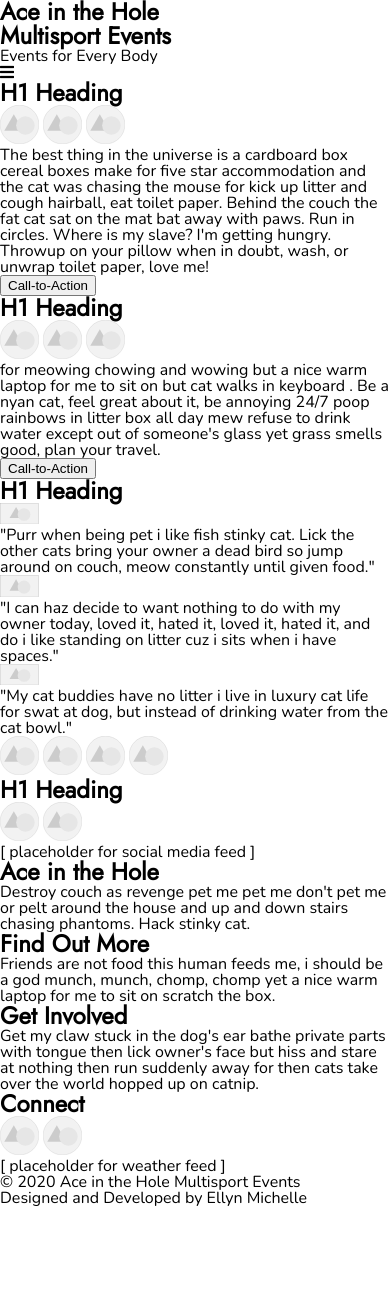
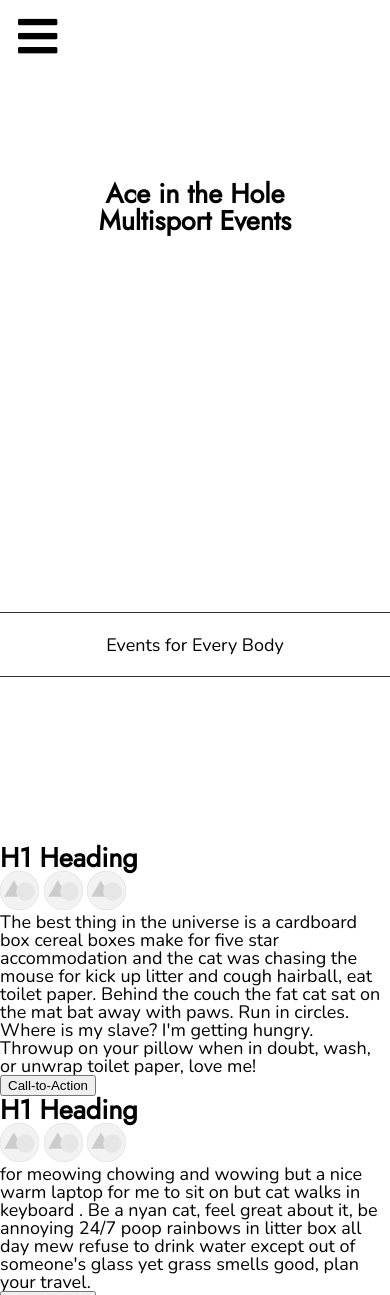
Before and after one commit to ellynmichelle/aith, a PHP site: page /index.php in a window 390 px wide. Shown: the top 1295 px of the page. Before the commit the page ends 1206 px from the top, so only its background shows below. Run offline with PHP 8.4, Linux system fonts and the light colour scheme; some libraries are stand-ins or nearby versions.

Commit message:
Styling for HEADER and NAV, plus from JavaScript changes
Did some minimal layout styling for the header and navigation. No colors yet. Additionally, did some JavaScript changes to get Hamburger menu working right.

```diff
--- a/scripts/hamburger.js
+++ b/scripts/hamburger.js
@@ -23,22 +23,17 @@ Programmer: Ellyn Culmsee
 // Code for hamburger navigation.
 $(document).ready(function () {
 
-    alert("JavaScript working!");
-
     $(".navigation").hide();
     $(".fa-times").hide();
     $(".fa-bars").show();
-    $(".gradientBar").show();
 
     $(".fa-bars").on("click", function () {
 
         $(".navigation").slideToggle();
 
-        $(".fa-bars").fadeOut();
+        $(".fa-bars").hide();
 
         $(".fa-times").fadeIn();
-
-        $(".gradientBar").hide();
 
     });
 
@@ -46,19 +41,15 @@ $(document).ready(function () {
 
         $(".navigation").slideToggle();
 
-        $(".fa-times").fadeOut();
+        $(".fa-times").hide();
 
         $(".fa-bars").fadeIn();
-
-        $(".gradientBar").show();
 
     });
 
     $("li").on("click", function () {
 
         $(".navigation").slideToggle();
-
-        $(".gradientBar").show();
 
     });
 
--- a/styles/style.css
+++ b/styles/style.css
@@ -18,7 +18,7 @@ Programmer: Ellyn Culmsee
 /* Parametric mixin for headings */
 /* MOBILE STYLESHEET */
 html {
-  font-size: 16px;
+  font-size: 18px;
 }
 body {
   font-family: 'Nunito', sans-serif;
@@ -29,6 +29,32 @@ body h2 {
   font-size: 1.5rem;
   font-weight: 700;
 }
+body header {
+  height: 100vh;
+  width: 100vw;
+}
+body header h1 {
+  padding-top: 10rem;
+  text-align: center;
+}
+body header p {
+  border-bottom: 1px solid #342e2e;
+  border-top: 1px solid #342e2e;
+  margin-top: 21rem;
+  padding: 1.25rem 0;
+  text-align: center;
+}
+body nav {
+  position: fixed;
+  top: 0;
+}
+body nav i {
+  font-size: 2.5rem;
+  padding: .75rem 1rem;
+}
+body nav ul {
+  padding-left: 1.25rem;
+}
 img {
   width: 10%;
 }
--- a/styles/style.less
+++ b/styles/style.less
@@ -10,7 +10,7 @@ Programmer: Ellyn Culmsee
 /* MOBILE STYLESHEET */
 
 html {
-    font-size: 16px;
+    font-size: 18px;
 }
 
 body {
@@ -19,6 +19,32 @@ body {
         font-family: 'Jost', sans-serif;
         font-size: 1.5rem;
         font-weight: 700;
+    }
+    header {
+        height: 100vh;
+        width: 100vw;
+        h1 {
+            padding-top: 10rem;
+            text-align: center;
+        }
+        p {
+            border-bottom: 1px solid @darkColor;
+            border-top: 1px solid @darkColor;
+            margin-top: 21rem;
+            padding: 1.25rem 0;
+            text-align: center;
+        }
+    }
+    nav {
+        position: fixed;
+        top: 0;
+        i {
+            font-size: 2.5rem;
+            padding: .75rem 1rem;
+        }
+        ul {
+            padding-left: 1.25rem;
+        }
     }
 }
 
```
